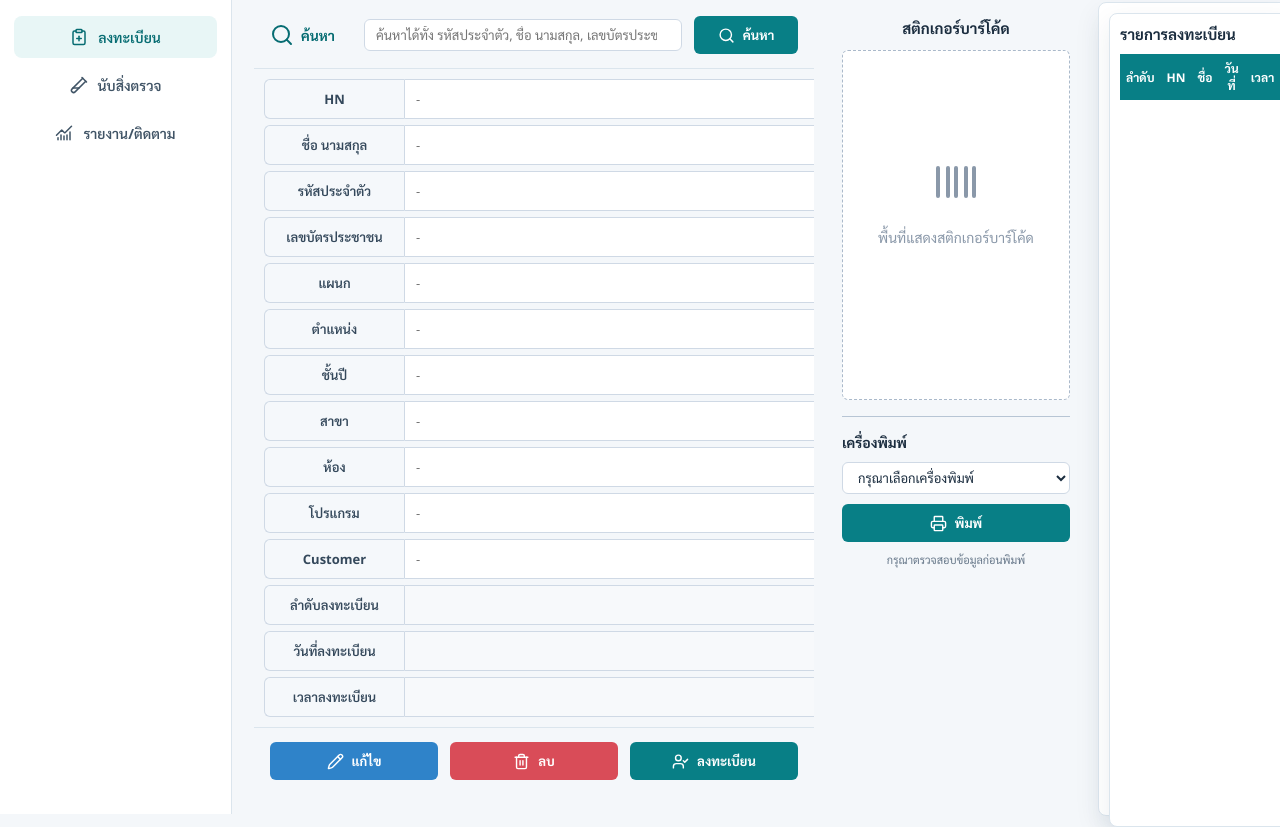
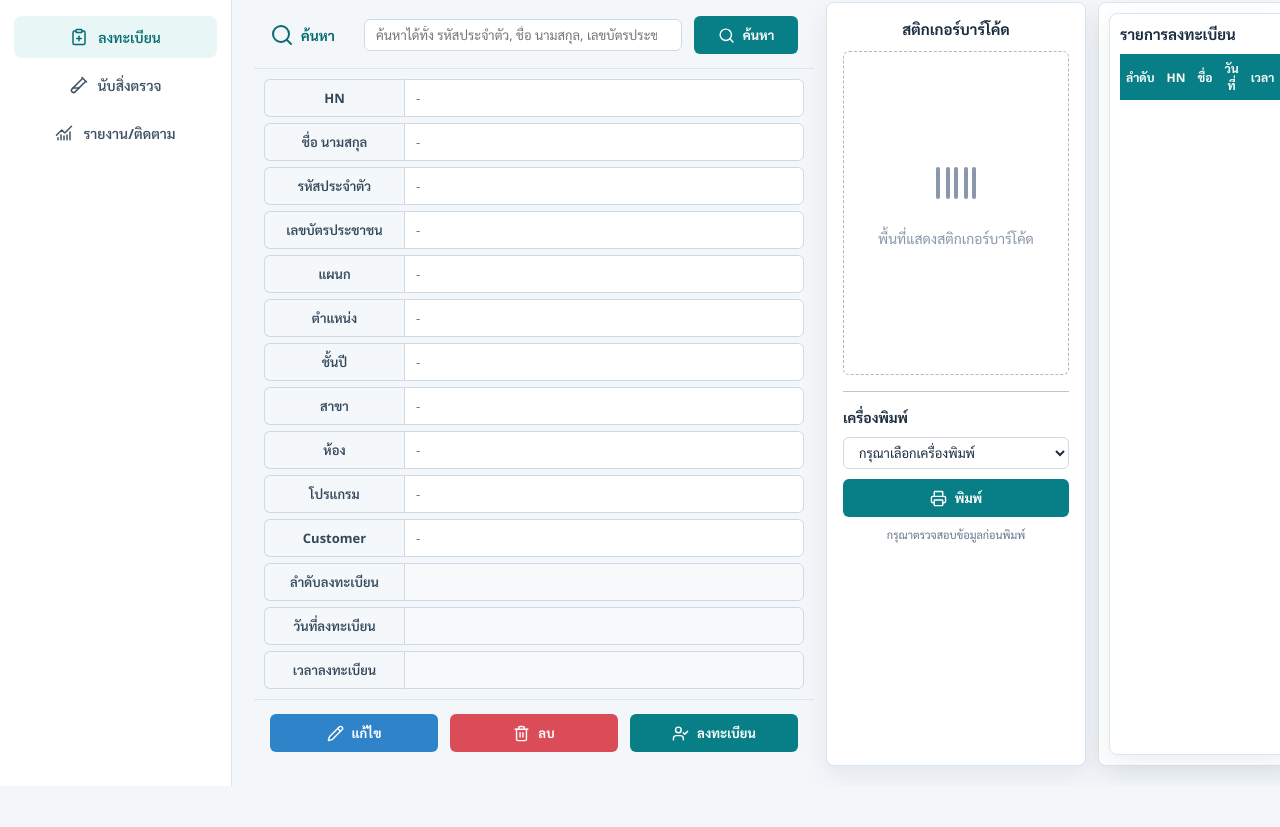
Before and after one commit to RBMedical/MobileCheckUp, a plain HTML site: page index.html in a window 1280 px wide. Shown: the part 76-903 px from the top of the page. After the commit the page ends 862 px from the top, so only its background shows below. Drawn offline with nearby package versions, Linux system fonts and the light colour scheme.

Commit message:
Update styles.css

```diff
--- a/styles.css
+++ b/styles.css
@@ -12,7 +12,9 @@
   --shadow: 0 10px 26px rgba(20, 51, 77, 0.08);
 }
 
-
+* {
+  box-sizing: border-box;
+}
 
 body {
   margin: 0;
@@ -180,7 +182,7 @@ select {
 .register-panel {
   overflow-y: auto;
 }
-
+.sticker-panel,
 .placeholder-page {
   background: var(--panel);
   border: 1px solid var(--line);
```
